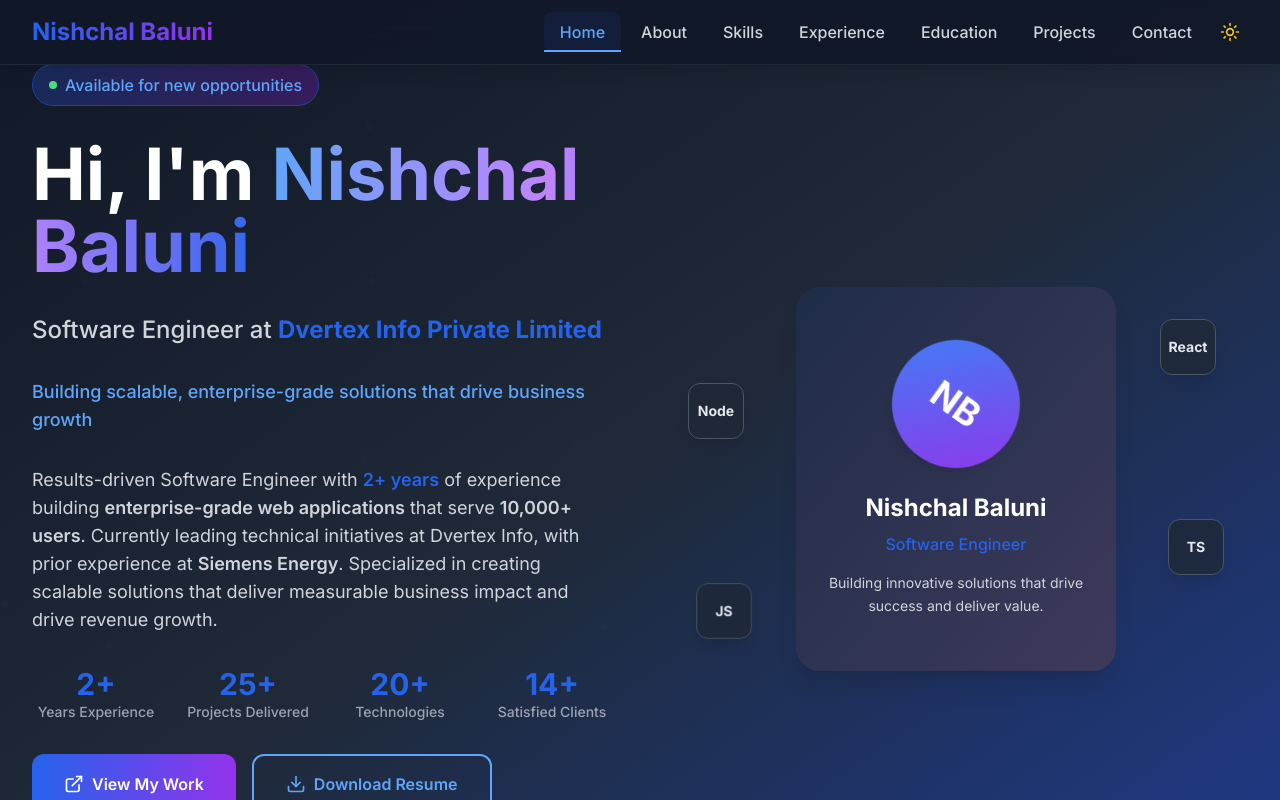
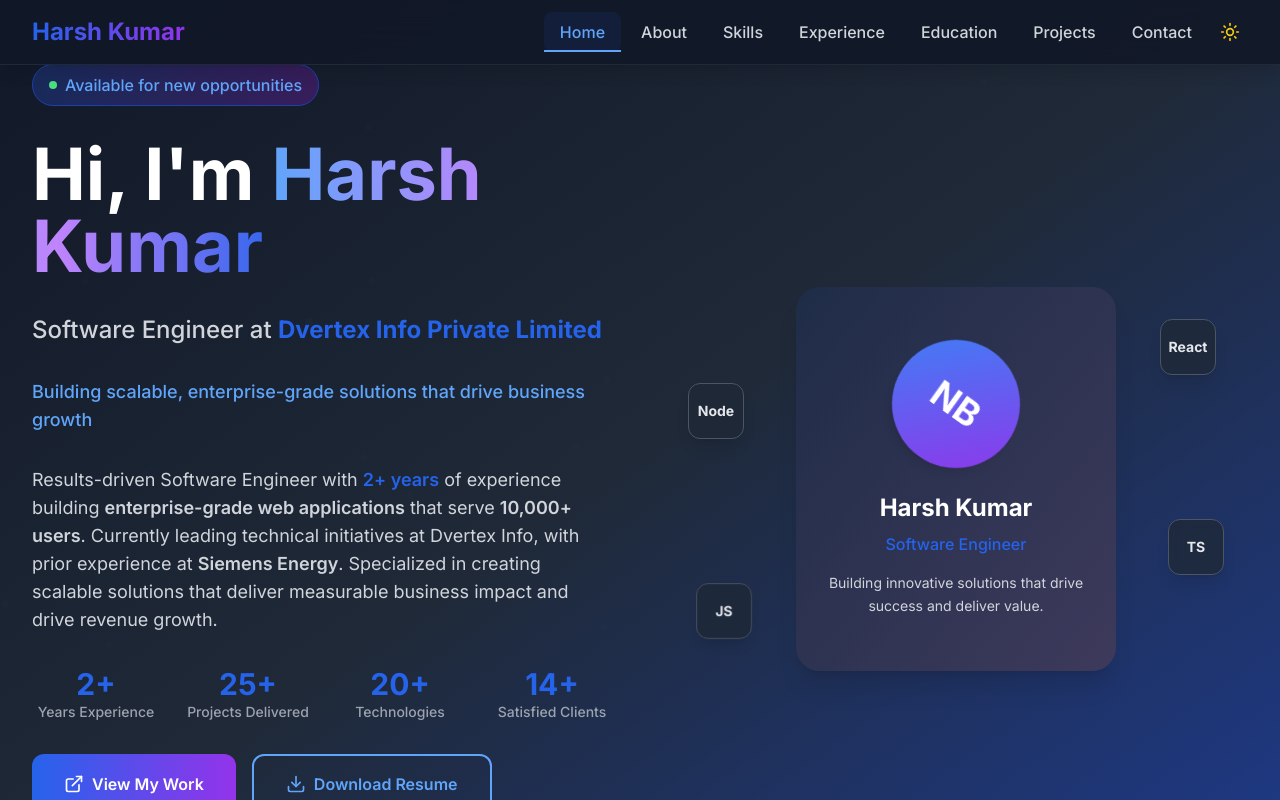
Before and after one commit to Fardeenpathan/Harsh-porfolio, a Next.js app: page / in a window 1280 px wide. Shown: the top 800 px of the page. Built offline with nearby package versions, Linux system fonts and the light colour scheme.

Commit message:
name update

```diff
--- a/app/layout.tsx
+++ b/app/layout.tsx
@@ -5,10 +5,10 @@ import './globals.css'
 const inter = Inter({ subsets: ['latin'] })
 
 export const metadata: Metadata = {
-  title: 'Nishchal Baluni -  Software Engineer | Full-Stack Developer',
-  description: 'Professional portfolio of Nishchal Baluni,  Software Engineer at Dvertex Info with 2+ years experience building enterprise solutions. Expertise in React.js, Node.js, TypeScript, and scalable web applications serving 10,000+ users.',
+  title: 'Harsh Kumar -  Software Engineer | Full-Stack Developer',
+  description: 'Professional portfolio of Harsh Kumar,  Software Engineer at Dvertex Info with 2+ years experience building enterprise solutions. Expertise in React.js, Node.js, TypeScript, and scalable web applications serving 10,000+ users.',
   keywords: [
-    'Nishchal Baluni',
+    'Harsh Kumar',
     ' Software Engineer',
     'Full Stack Developer',
     'React.js',
@@ -30,18 +30,18 @@ export const metadata: Metadata = {
     'AWS',
     'System Architecture'
   ].join(', '),
-  authors: [{ name: 'Nishchal Baluni', url: 'https://linkedin.com/in/nishchal-baluni-0a7438207/' }],
+  authors: [{ name: 'Harsh Kumar', url: 'https://linkedin.com/in/nishchal-baluni-0a7438207/' }],
   openGraph: {
-    title: 'Nishchal Baluni -  Software Engineer | Full-Stack Developer',
+    title: 'Harsh Kumar -  Software Engineer | Full-Stack Developer',
     description: ' Software Engineer with 2+ years experience building enterprise solutions that serve 10,000+ users. Expert in React.js, Node.js, and modern web technologies.',
     url: 'https://nishchal-baluni.vercel.app',
-    siteName: 'Nishchal Baluni Portfolio',
+    siteName: 'Harsh Kumar Portfolio',
     type: 'website',
     locale: 'en_US',
   },
   twitter: {
     card: 'summary_large_image',
-    title: 'Nishchal Baluni -  Software Engineer',
+    title: 'Harsh Kumar -  Software Engineer',
     description: ' Software Engineer with expertise in React.js, Node.js, and enterprise solutions',
   },
   robots: {
--- a/components/sections/HeroSection.tsx
+++ b/components/sections/HeroSection.tsx
@@ -82,7 +82,7 @@ export default function HeroSection() {
               <span className={isDarkMode ? 'text-white' : 'text-gray-900'}>Hi, I'm </span>
               <TypeAnimation
                 sequence={[
-                  'Nishchal Baluni',
+                  'Harsh Kumar',
                   4000,
                   'a  Software Engineer',
                   3000,
--- a/constants/data.ts
+++ b/constants/data.ts
@@ -1,5 +1,5 @@
 export const PERSONAL_INFO = {
-  name: 'Nishchal Baluni',
+  name: 'Harsh Kumar',
   title: ' Software Engineer',
   tagline: 'Building scalable, enterprise-grade solutions that drive business growth',
   email: 'nishchalbaluni25@gmail.com',
--- a/src/Components/Introsec/Intro.jsx
+++ b/src/Components/Introsec/Intro.jsx
@@ -18,7 +18,7 @@ const Intro = () =>{
             <div className='i-left'>
                 <div className="i-name">
                     <span> Hy! I am </span>
-                    <span>Nishchal Baluni</span>
+                    <span>Harsh Kumar</span>
                     <span>Full Stack Developer with good quality
                          of designing and skills</span>
                 </div>
```
Also changed, not shown: 2 other files (tests, documents, lock files or other folders).
